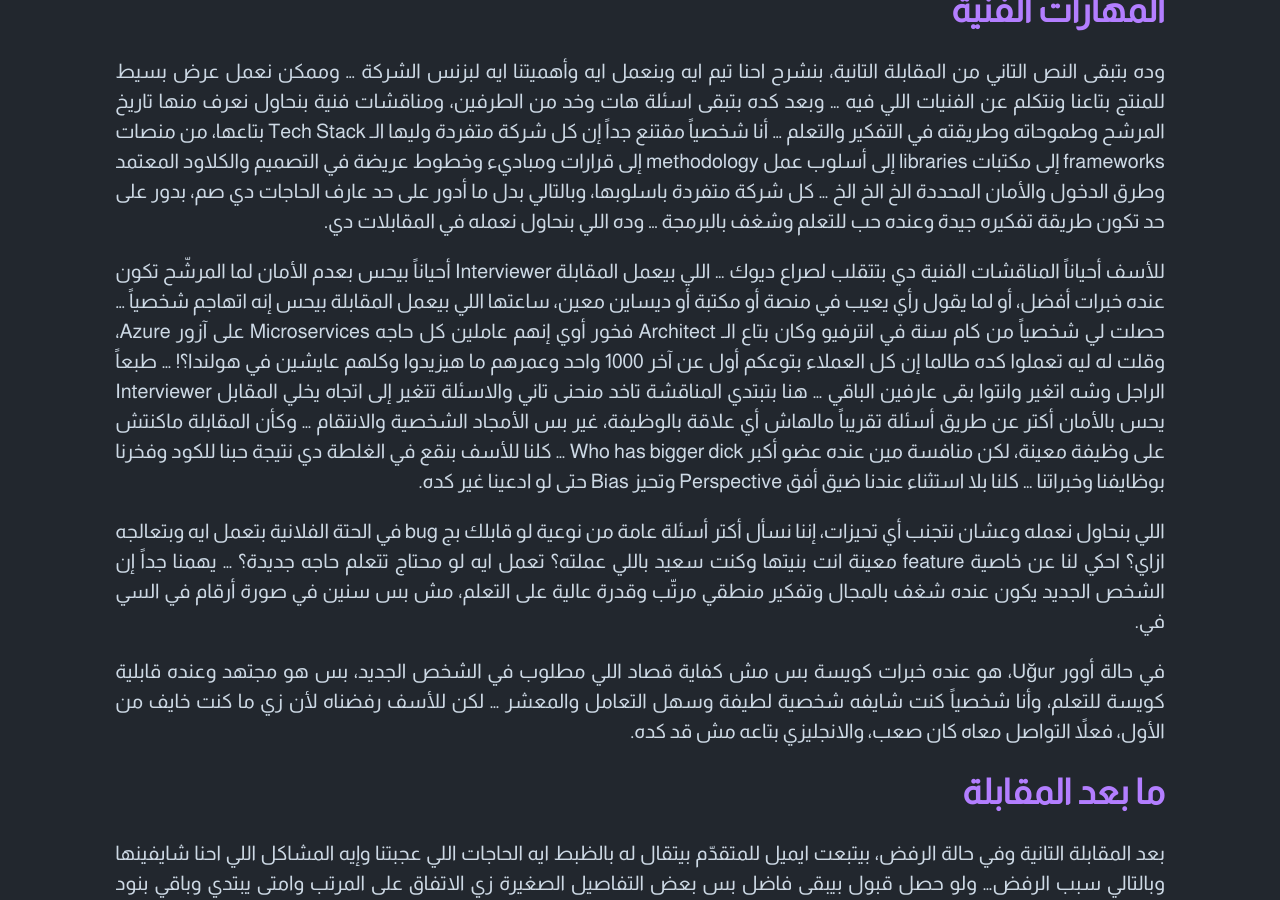
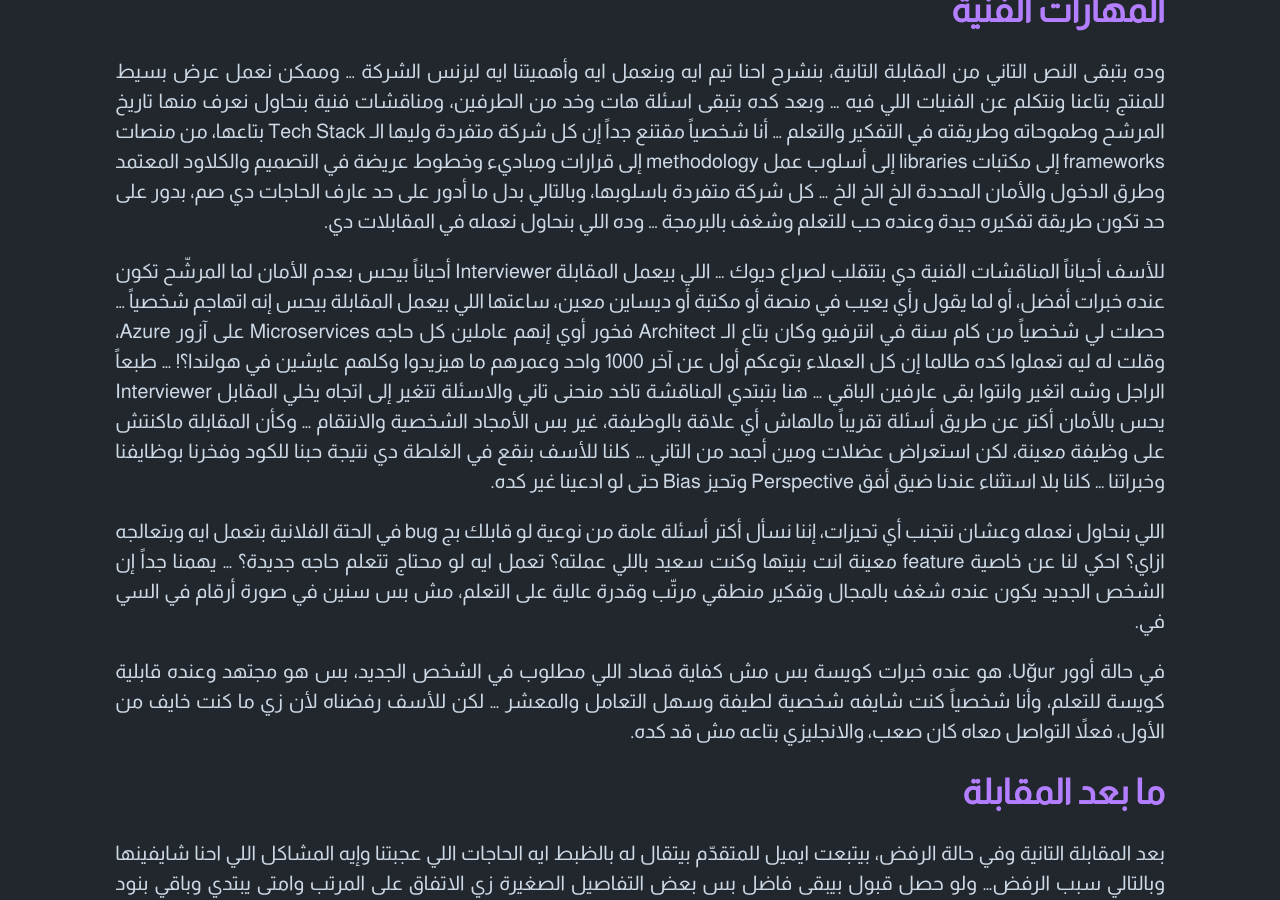
Before and after one commit to mkinawy/mkinawy.github.io, a Jekyll site: the page built from _posts/2022-03-11-مقابلة-أوجور.md, in a window 1280 px wide and 900 px high, scrolled down 1471 px. Built offline with Jekyll 4.4.1, drawn with Linux system fonts in a browser that asks for light colours.

Commit message:
removing inproper dick expression

```diff
--- a/_posts/2022-03-11-مقابلة-أوجور.md
+++ b/_posts/2022-03-11-مقابلة-أوجور.md
@@ -28,7 +28,7 @@ dir: rtl
 
 وده بتبقى النص التاني من المقابلة التانية، بنشرح احنا تيم ايه وبنعمل ايه وأهميتنا ايه لبزنس الشركة … وممكن نعمل عرض بسيط للمنتج بتاعنا ونتكلم عن الفنيات اللي فيه … وبعد كده بتبقى اسئلة هات وخد من الطرفين، ومناقشات فنية بنحاول نعرف منها تاريخ المرشح وطموحاته وطريقته في التفكير والتعلم … أنا شخصياً مقتنع جداً إن كل شركة متفردة وليها الـ Tech Stack بتاعها، من منصات frameworks إلى مكتبات libraries إلى أسلوب عمل methodology إلى قرارات ومباديء وخطوط عريضة في التصميم والكلاود المعتمد وطرق الدخول والأمان المحددة الخ الخ الخ … كل شركة متفردة باسلوبها، وبالتالي بدل ما أدور على حد عارف الحاجات دي صم، بدور على حد تكون طريقة تفكيره جيدة وعنده حب للتعلم وشغف بالبرمجة … وده اللي بنحاول نعمله في المقابلات دي.
 
-للأسف أحياناً المناقشات الفنية دي بتتقلب لصراع ديوك … اللي بيعمل المقابلة Interviewer أحياناً بيحس بعدم الأمان لما المرشّح تكون عنده خبرات أفضل، أو لما يقول رأي يعيب في منصة أو مكتبة أو ديساين معين، ساعتها اللي بيعمل المقابلة بيحس إنه اتهاجم شخصياً … حصلت لي شخصياً من كام سنة في انترفيو وكان بتاع الـ Architect فخور أوي إنهم عاملين كل حاجه Microservices على آزور Azure، وقلت له ليه تعملوا كده طالما إن كل العملاء بتوعكم أول عن آخر 1000 واحد وعمرهم ما هيزيدوا وكلهم عايشين في هولندا؟! … طبعاً الراجل وشه اتغير وانتوا بقى عارفين الباقي … هنا بتبتدي المناقشة تاخد منحنى تاني والاسئلة تتغير إلى اتجاه يخلي المقابل Interviewer يحس بالأمان أكتر عن طريق أسئلة تقريباً مالهاش أي علاقة بالوظيفة، غير بس الأمجاد الشخصية والانتقام … وكأن المقابلة ماكنتش على وظيفة معينة، لكن منافسة مين عنده عضو أكبر Who has bigger dick … كلنا للأسف بنقع في الغلطة دي نتيجة حبنا للكود وفخرنا بوظايفنا وخبراتنا … كلنا بلا استثناء عندنا ضيق أفق Perspective وتحيز Bias حتى لو ادعينا غير كده.
+للأسف أحياناً المناقشات الفنية دي بتتقلب لصراع ديوك … اللي بيعمل المقابلة Interviewer أحياناً بيحس بعدم الأمان لما المرشّح تكون عنده خبرات أفضل، أو لما يقول رأي يعيب في منصة أو مكتبة أو ديساين معين، ساعتها اللي بيعمل المقابلة بيحس إنه اتهاجم شخصياً … حصلت لي شخصياً من كام سنة في انترفيو وكان بتاع الـ Architect فخور أوي إنهم عاملين كل حاجه Microservices على آزور Azure، وقلت له ليه تعملوا كده طالما إن كل العملاء بتوعكم أول عن آخر 1000 واحد وعمرهم ما هيزيدوا وكلهم عايشين في هولندا؟! … طبعاً الراجل وشه اتغير وانتوا بقى عارفين الباقي … هنا بتبتدي المناقشة تاخد منحنى تاني والاسئلة تتغير إلى اتجاه يخلي المقابل Interviewer يحس بالأمان أكتر عن طريق أسئلة تقريباً مالهاش أي علاقة بالوظيفة، غير بس الأمجاد الشخصية والانتقام … وكأن المقابلة ماكنتش على وظيفة معينة، لكن استعراض عضلات ومين أجمد من التاني … كلنا للأسف بنقع في الغلطة دي نتيجة حبنا للكود وفخرنا بوظايفنا وخبراتنا … كلنا بلا استثناء عندنا ضيق أفق Perspective وتحيز Bias حتى لو ادعينا غير كده.
 
 اللي بنحاول نعمله وعشان نتجنب أي تحيزات، إننا نسأل أكتر أسئلة عامة من نوعية لو قابلك بج bug في الحتة الفلانية بتعمل ايه وبتعالجه ازاي؟ احكي لنا عن خاصية feature معينة انت بنيتها وكنت سعيد باللي عملته؟ تعمل ايه لو محتاج تتعلم حاجه جديدة؟ … يهمنا جداً إن الشخص الجديد يكون عنده شغف بالمجال وتفكير منطقي مرتّب وقدرة عالية على التعلم، مش بس سنين في صورة أرقام في السي في.
 
```
